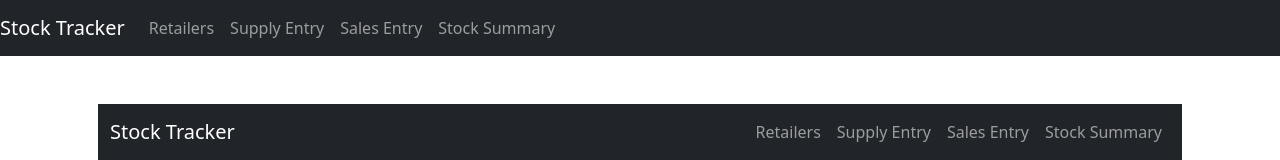
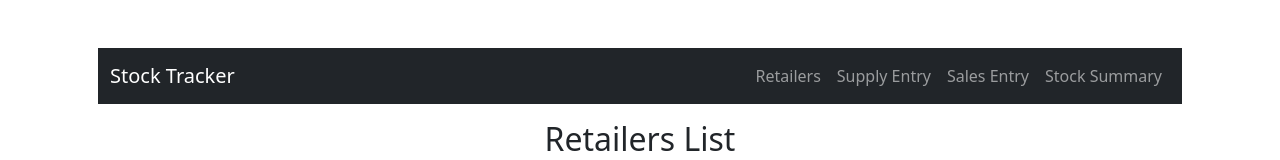
Before and after one commit to Shubhangi3376/stock_tracker, a React (Create React App) app in the folder frontend/: page / in a window 1280 px wide. Shown: the top 160 px of the page. Built offline with nearby package versions, Linux system fonts and the light colour scheme; no server answers.

Commit message:
Update App.js

```diff
--- a/frontend/src/App.js
+++ b/frontend/src/App.js
@@ -11,26 +11,6 @@ const App = () => {
   return (
     <Router>
       <div className="App">
-        <nav className="navbar navbar-expand-lg navbar-dark bg-dark">
-          <a className="navbar-brand" href="/">Stock Tracker</a>
-          <div className="collapse navbar-collapse" id="navbarNav">
-            <ul className="navbar-nav">
-              <li className="nav-item">
-                <a className="nav-link" href="/">Retailers</a>
-              </li>
-              <li className="nav-item">
-                <a className="nav-link" href="/supply">Supply Entry</a>
-              </li>
-              <li className="nav-item">
-                <a className="nav-link" href="/sales">Sales Entry</a>
-              </li>
-              <li className="nav-item">
-                <a className="nav-link" href="/stock-summary">Stock Summary</a>
-              </li>
-            </ul>
-          </div>
-        </nav>
-
         <div className="container mt-5">
           <Routes>
             <Route path="/" element={<RetailerList />} />
```
